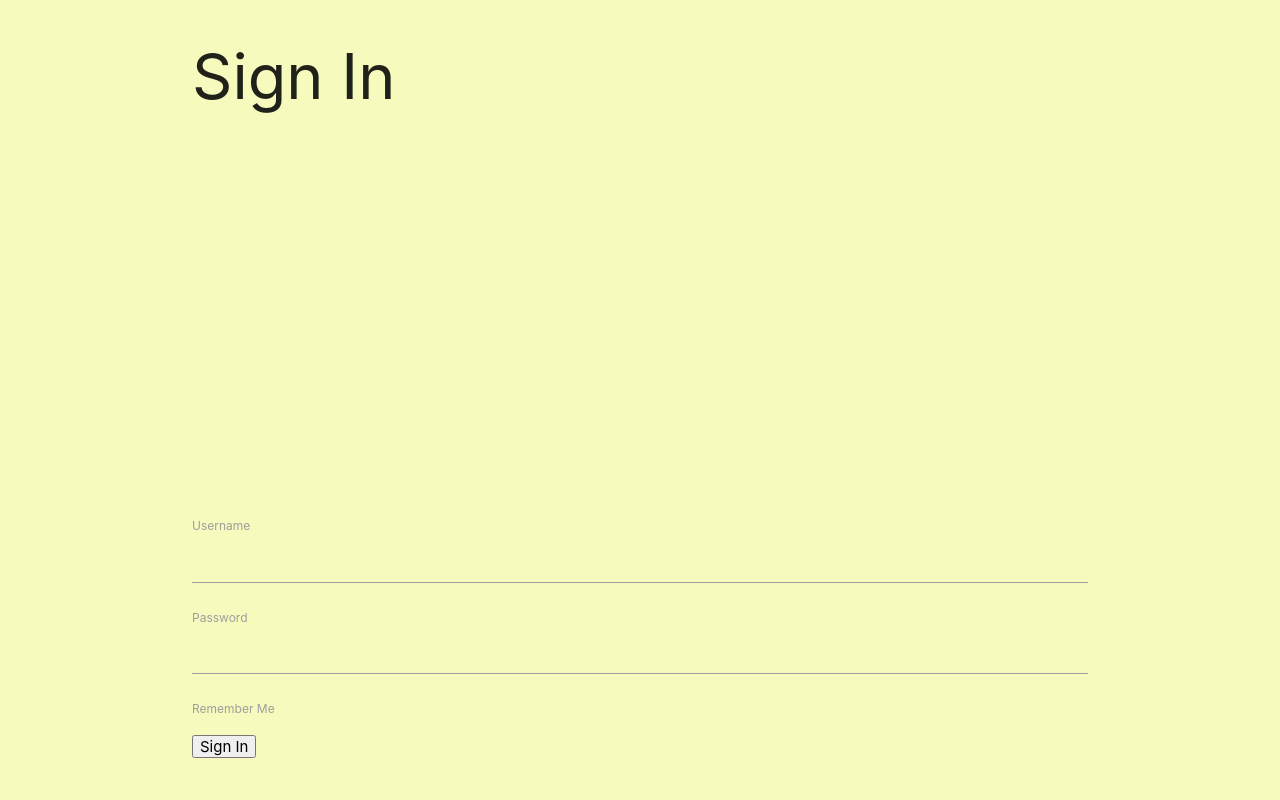
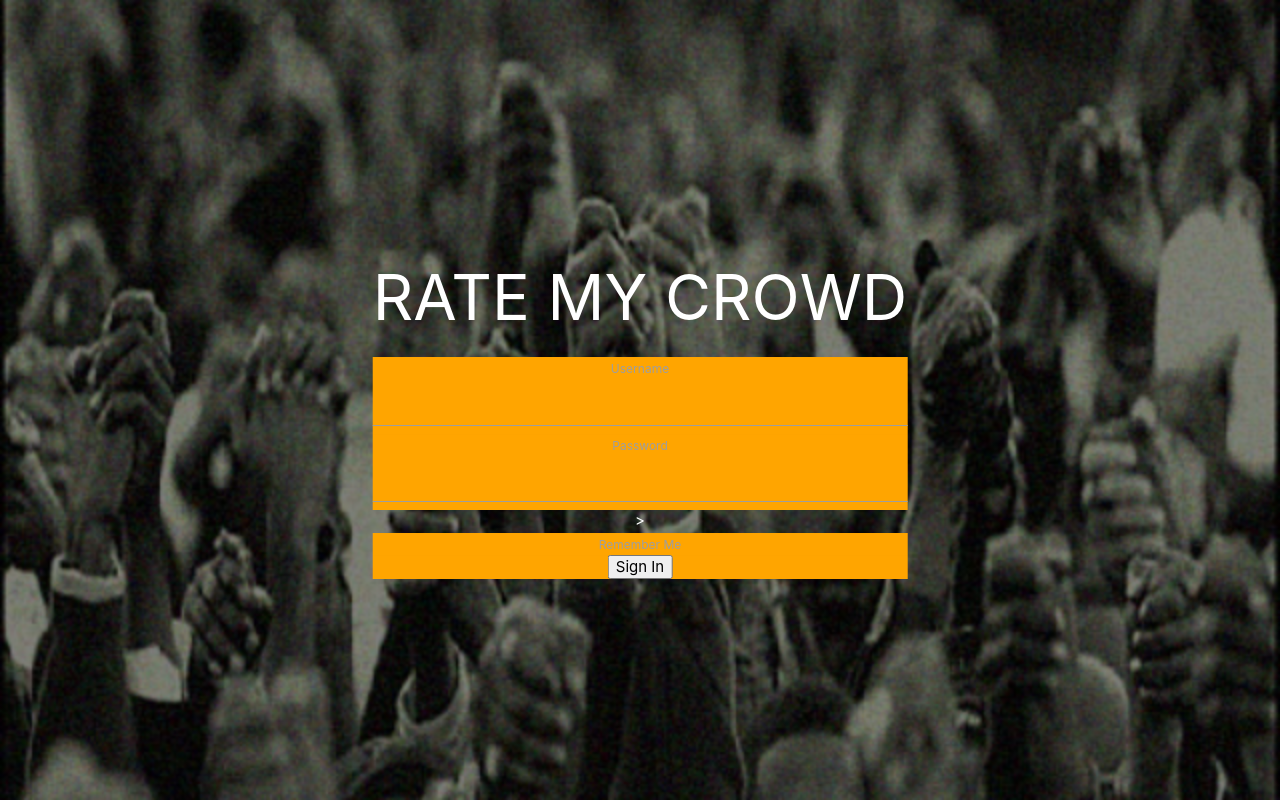
Before and after one commit to tidders2000/rmc, a Flask app: page / in a window 1280 px wide. Run offline with Flask 2, Linux system fonts and the light colour scheme.

Commit message:
added hero image and fixed bug

```diff
--- a/app.py
+++ b/app.py
@@ -25,8 +25,12 @@ def login():
     form = LoginForm()
     if form.validate_on_submit():
         flash('login requested for user{} remember_me={}'.format(form.username.data, form.remember_me.data))
-        return redirect('/ammend_user')
+        return redirect('/first_page')
     return render_template('index.html', form=form)
+
+@app.route('/first_page')
+def first_page():
+    return render_template('first_page.html')
 
 @app.route('/ammend_user')
 def get_tasks():
--- a/static/css/style.css
+++ b/static/css/style.css
@@ -1,3 +1,34 @@
+/*............. general bits..............   */
+body, html {
+    height: 100%;
+}
+
+/* The hero image */
+.hero-image {
+  /* Use "linear-gradient" to add a darken background effect to the image (photographer.jpg). This will make the text easier to read */
+  background-image: linear-gradient(rgba(0, 0, 0, 0.5), rgba(0, 0, 0, 0.5)), url("../images/crowd.jpg");
+
+  /* Set a specific height */
+  height: 100%;
+
+  /* Position and center the image to scale nicely on all screens */
+  background-position: center;
+  background-repeat: no-repeat;
+  background-size: cover;
+  position: relative;
+}
+
+/* Place text in the middle of the image */
+.hero-text {
+  text-align: center;
+  position: absolute;
+  top: 50%;
+  left: 50%;
+  transform: translate(-50%, -50%);
+  color: white;
+}
+/*............. nav..............   */
+
 nav {
   background-color: transparent;
   box-shadow: none;
@@ -13,10 +44,12 @@ nav {
 .face{
     font-size: 20rem;
 }
-body{
-    background-color: #F6FABC;
+
+
+/*............. login..............   */
+
+
+.form{
+    background-color: orange;
+    color: white;
 }
-
-.form_holder{
-    margin-top: 45%;
-}
--- a/static/js/javascript.js
+++ b/static/js/javascript.js
@@ -6,4 +6,10 @@
 
 
 
+   $('.slider').slider({
+    height: 700,
+    indicators: false,
+
   });
+
+  });
--- a/templates/base.html
+++ b/templates/base.html
@@ -20,7 +20,7 @@
 			<a href="#" data-target="mobile-demo" class="sidenav-trigger"><i class="material-icons">menu</i></a>
 			<ul class="right hide-on-med-and-down">
 				<li><a href="index.html" class="uppercase text-orange"><i class="material-icons">help</i></a></li>
-				<li><a href="suppliers.html" class="uppercase text-orange"><i class="material-icons">face</i></a></li>
+				<li><a href="ammend_user.html" class="uppercase text-orange"><i class="material-icons">face</i></a></li>
 
 
 			</ul>
--- a/templates/index.html
+++ b/templates/index.html
@@ -3,34 +3,42 @@
 
 <head>
     <title></title>
- <link rel="stylesheet" href="https://cdnjs.cloudflare.com/ajax/libs/materialize/1.0.0/css/materialize.min.css">
-
-     <link href="https://fonts.googleapis.com/icon?family=Material+Icons" rel="stylesheet">
+  	<link rel="stylesheet" href="https://cdnjs.cloudflare.com/ajax/libs/materialize/1.0.0/css/materialize.min.css" />
+	<link href="https://fonts.googleapis.com/icon?family=Material+Icons" rel="stylesheet" />
+	<link rel="stylesheet" href="https://use.fontawesome.com/releases/v5.7.2/css/all.css" />
     <link rel="stylesheet" href="{{ url_for('static', filename='css/style.css') }}" type="text/css" />
 </head>
 
 <body>
-
-    <div class="container">
-          <h1>Sign In</h1>
-   <div class="form_holder">
+   	<div class="hero-image">
+  <div class="hero-text">
+    <h1>RATE MY CROWD</h1>
 
                      <form action="" method="post" novalidate>
                 {{ form.hidden_tag() }}
-        <p>
-            {{ form.username.label }}<br>
-            {{ form.username(size=32) }}
-        </p>
-        <p>
-            {{ form.password.label }}<br>
-            {{ form.password(size=32) }}
-        </p>
-        <p>{{ form.remember_me() }} {{ form.remember_me.label }}</p>
-        <p>{{ form.submit() }}</p>
+
+                <div class="col s8 offset s1 form">
+                    {{ form.username.label }}<br> {{ form.username(size=32) }}
+                </div>
+                 <div class="col s8 offset s1 form">
+                    {{ form.password.label }}<br> {{ form.password(size=32) }}
+                  </div>>
+                <div class="col s8 offset s8 form">
+                    {{ form.remember_me() }} {{ form.remember_me.label }}
+                </div>
+                <div class="col s8 offset s8 form">
+                    {{ form.submit() }}
+                </div>
             </form>
+
   </div>
 </div>
-     <script src="https://code.jquery.com/jquery-3.3.1.min.js"></script>
+
+
+
+
+
+  	<script src="https://ajax.googleapis.com/ajax/libs/jquery/3.3.1/jquery.min.js"></script>
     <!-- Compiled and minified JavaScript -->
  <script src="https://cdnjs.cloudflare.com/ajax/libs/materialize/1.0.0/js/materialize.min.js"></script>
     <script type="text/javascript" src="{{ url_for('static', filename='js/javascript.js') }}"></script>
```
Also changed, not shown: templates/first_page.html (added, +10 -0 lines), README.md, static/images/crowd.jpg (added). Lines whose indentation alone changed are shown as unchanged.
